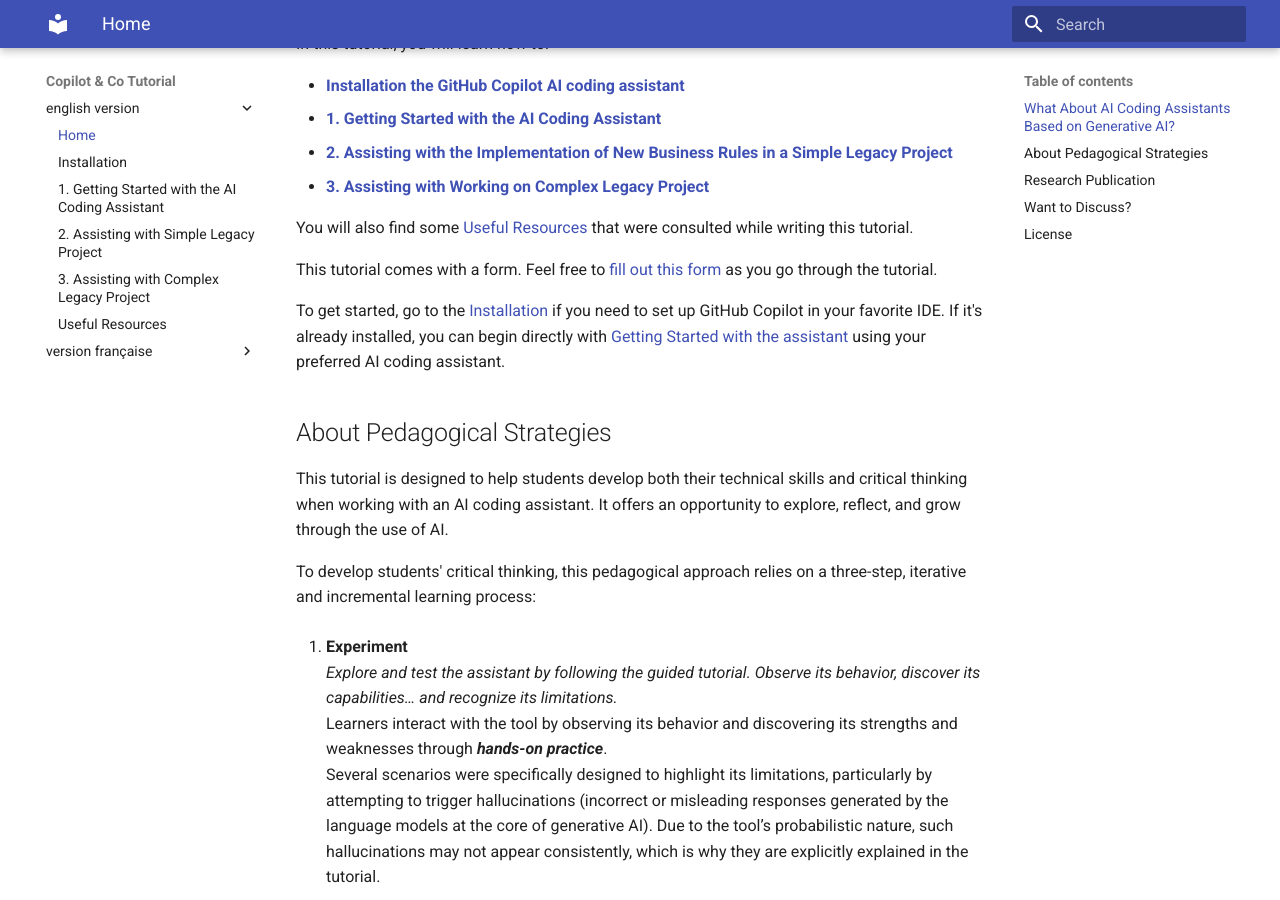
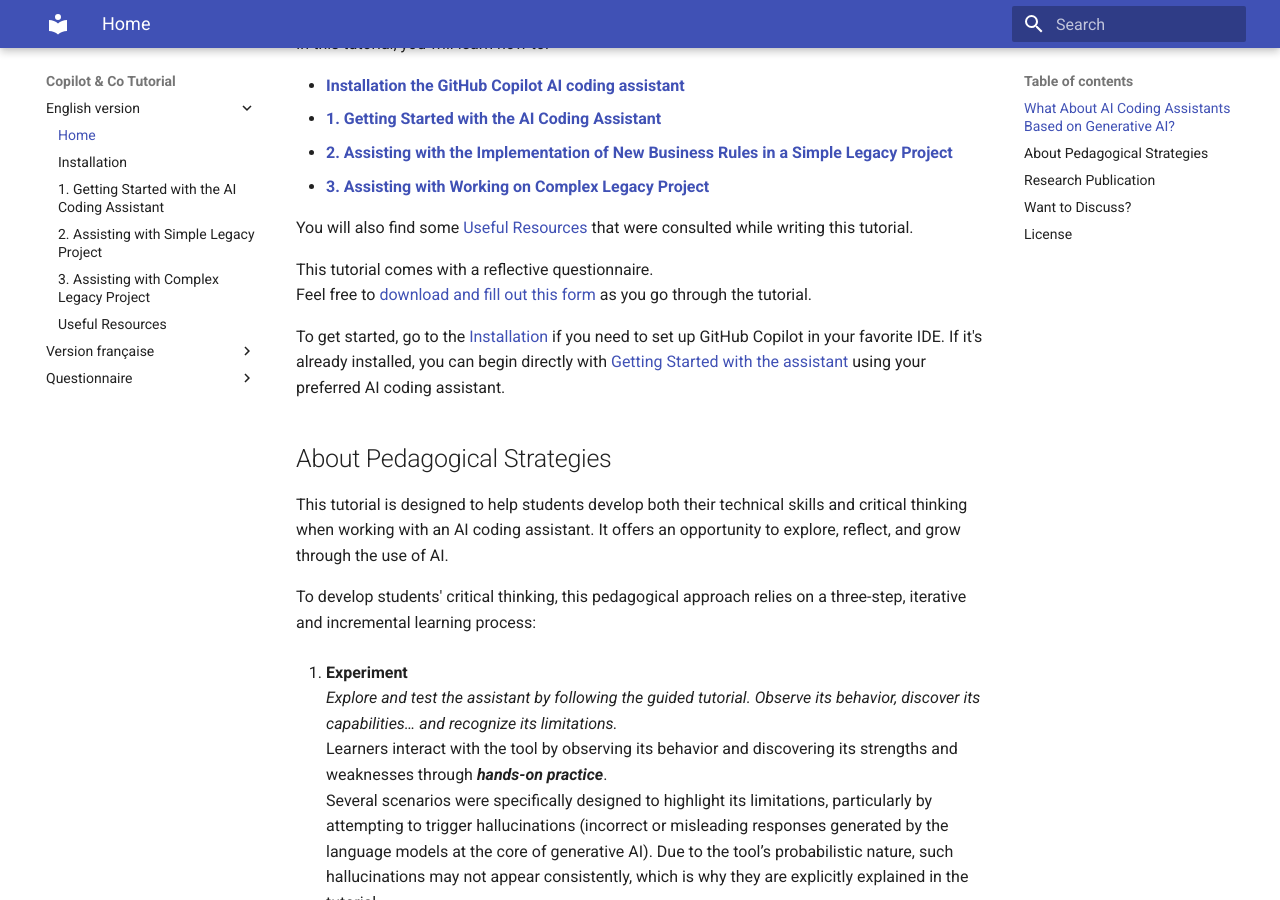
Before and after one commit to iblasquez/tuto-copilot-genai, an MkDocs documentation site: the page built from docs/en/index.md, in a window 1280 px wide and 900 px high, scrolled down 529 px. Built offline with MkDocs 1.6.1 and Material for MkDocs 9.7.7, drawn with Linux system fonts in a browser that asks for light colours.

Commit message:
add Questionnaire

```diff
--- a/docs/en/index.md
+++ b/docs/en/index.md
@@ -17,7 +17,8 @@
 
 You will also find some [Useful Resources][Resources] that were consulted while writing this tutorial.
 
-This tutorial comes with a form. Feel free to [fill out this form](https://forms.gle/YquLZ7CMsmmgvwHUA) as you go through the tutorial.
+This tutorial comes with a reflective questionnaire.
+Feel free to [download and fill out this form](../questionnaire/questionnaire_en.pdf) as you go through the tutorial.
 
 To get started, go to the [Installation][Installation] if you need to set up GitHub Copilot in your favorite IDE.
 If it's already installed, you can begin directly with [Getting Started with the assistant][part_2] using your preferred AI coding assistant.
--- a/mkdocs.yml
+++ b/mkdocs.yml
@@ -11,20 +11,22 @@
   - navigation.footer
 
 nav:
-  - english version:
+  - English version:
       - Home: en/index.md
       - Installation: en/Installation.md
       - 1. Getting Started with the AI Coding Assistant : en/1_GettingStarted.md
       - 2. Assisting with Simple Legacy Project : en/2_SimpleLegacyProject.md
       - 3. Assisting with Complex Legacy Project : en/3_ComplexLegacyProject.md
       - Useful Resources : en/Resources.md
-  - version française:
+  - Version française:
       - Accueil: fr/index.md
       - 1. Installation: fr/1_Installation.md
       - 2. Prise en main de l'assistant de code : fr/2_PriseEnMainAssistant.md
       - 3. Mise en place de nouvelles règles métiers dans un projet simple : fr/3_ProjetExistantSimple.md
       - 4. Reprise d'un projet complexe existant (legacy code) : fr/4_ProjetExistantComplexe.md
       - Quelques liens utiles : fr/Liens.md
+  - Questionnaire:
+      - Questionnaire: questionnaire/index.md
 
 
 
```
Also changed, not shown: docs/fr/index.md (+1 -1 lines), docs/questionnaire/index.md (added, +30 -0 lines), 1 other file.
